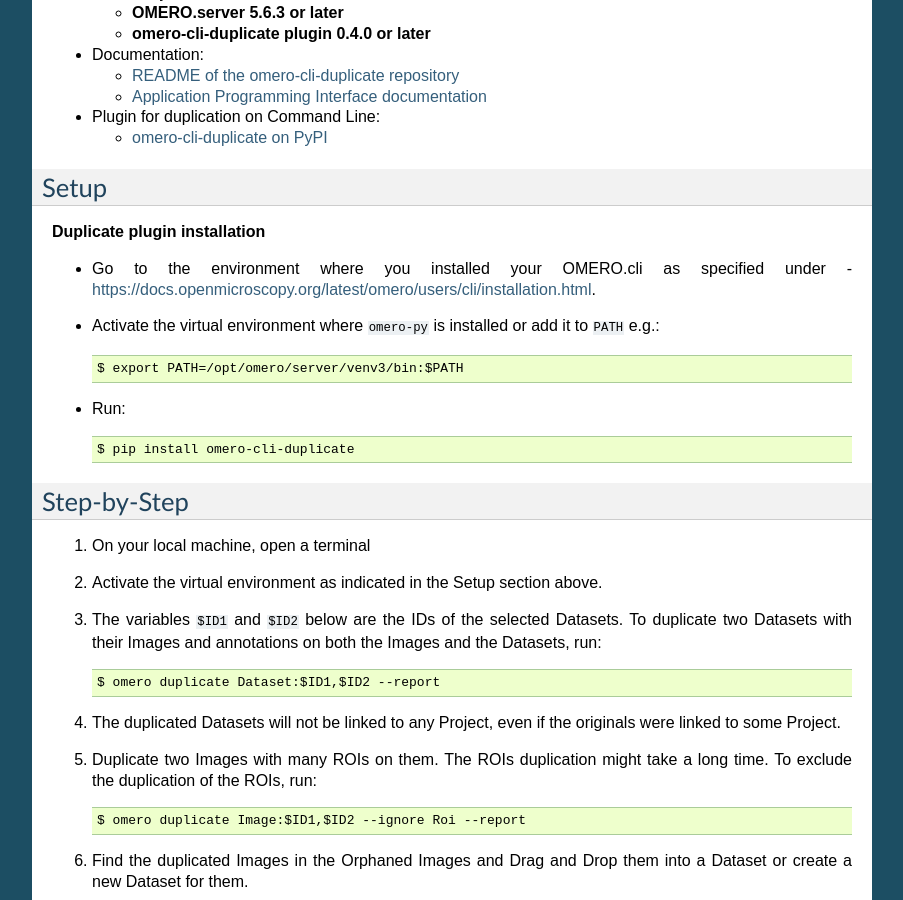
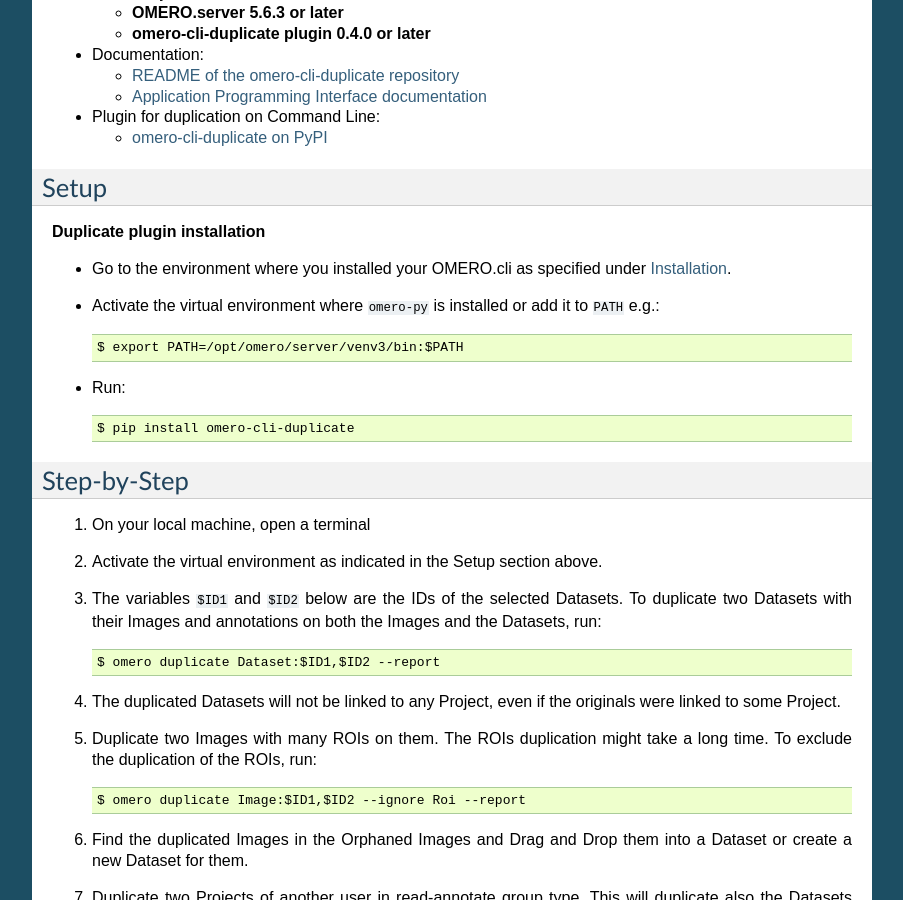
Before and after one commit to ome/omero-guide-introduction, a Sphinx documentation site: the page built from docs/data-management.rst, in a window 1280 px wide and 900 px high, scrolled down 7830 px. Shown: the whole window, without its empty margins (198-1101 px from the left). Built offline with Sphinx 7.4.7, drawn with Linux system fonts in a browser that asks for light colours; some of the changed lines change nothing that is shown.

Commit message:
adjust hyperlink

```diff
--- a/docs/data-management.rst
+++ b/docs/data-management.rst
@@ -417,7 +417,7 @@
 
 **Duplicate plugin installation**
 
-- Go to the environment where you installed your OMERO.cli as specified under -  https://docs.openmicroscopy.org/latest/omero/users/cli/installation.html.
+- Go to the environment where you installed your OMERO.cli as specified under `Installation <https://docs.openmicroscopy.org/latest/omero/users/cli/installation.html>`__.
 
 - Activate the virtual environment where ``omero-py`` is installed or add it to ``PATH`` e.g.::
 
```
